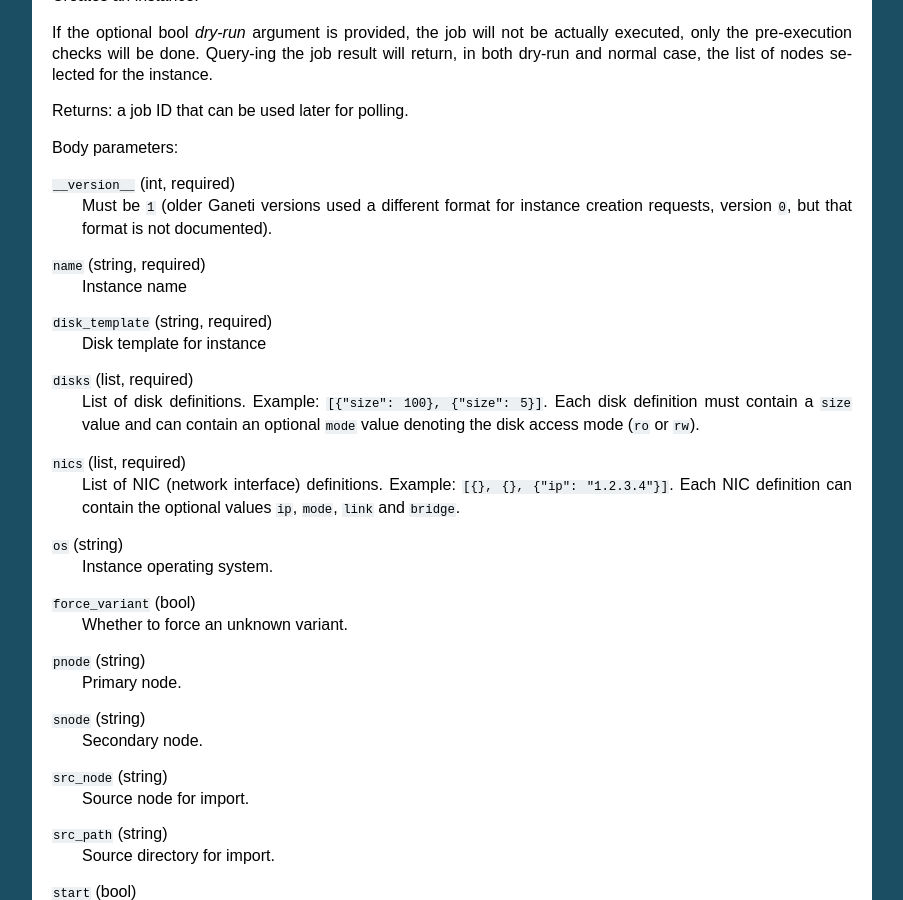
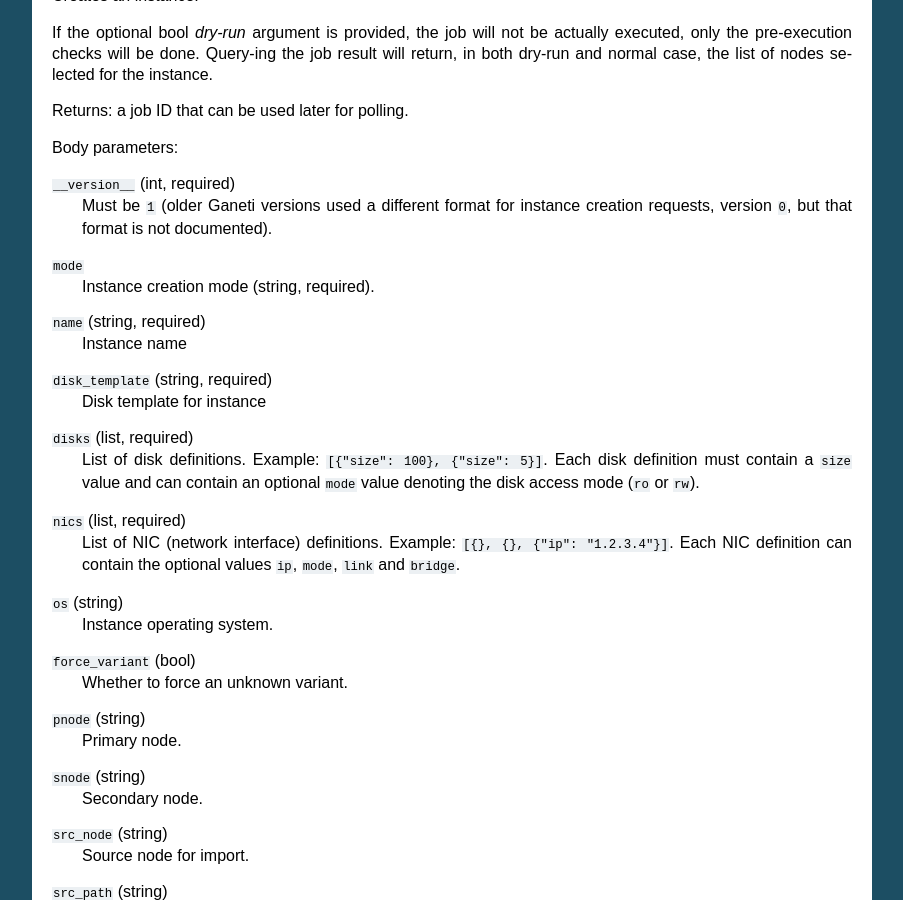
Before and after one commit to ganeti/ganeti, a Sphinx documentation site: the page built from doc/rapi.rst, in a window 1280 px wide and 900 px high, scrolled down 7713 px. Shown: the whole window, without its empty margins (198-1101 px from the left). Built offline with Sphinx 7.4.7, drawn with Linux system fonts in a browser that asks for light colours; pages that are not in the unit, such as notebooks, are missing from menus.

Commit message:
Add missing documentation for RAPI instance creation mode
Signed-off-by: Michael Hanselmann <hansmi@google.com>
Reviewed-by: Iustin Pop <iustin@google.com>

```diff
--- a/doc/rapi.rst
+++ b/doc/rapi.rst
@@ -375,6 +375,8 @@ Body parameters:
   Must be ``1`` (older Ganeti versions used a different format for
   instance creation requests, version ``0``, but that format is not
   documented).
+``mode``
+  Instance creation mode (string, required).
 ``name`` (string, required)
   Instance name
 ``disk_template`` (string, required)
```
